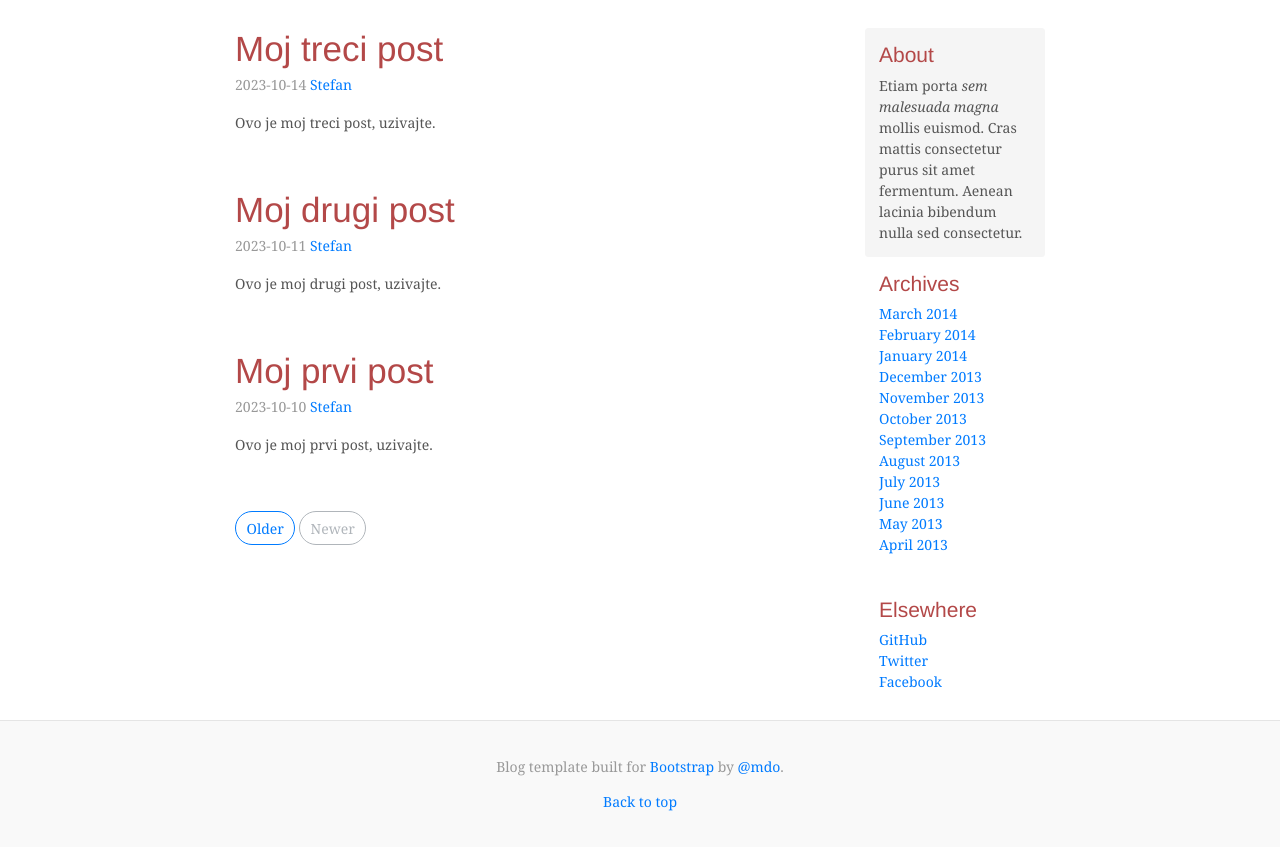
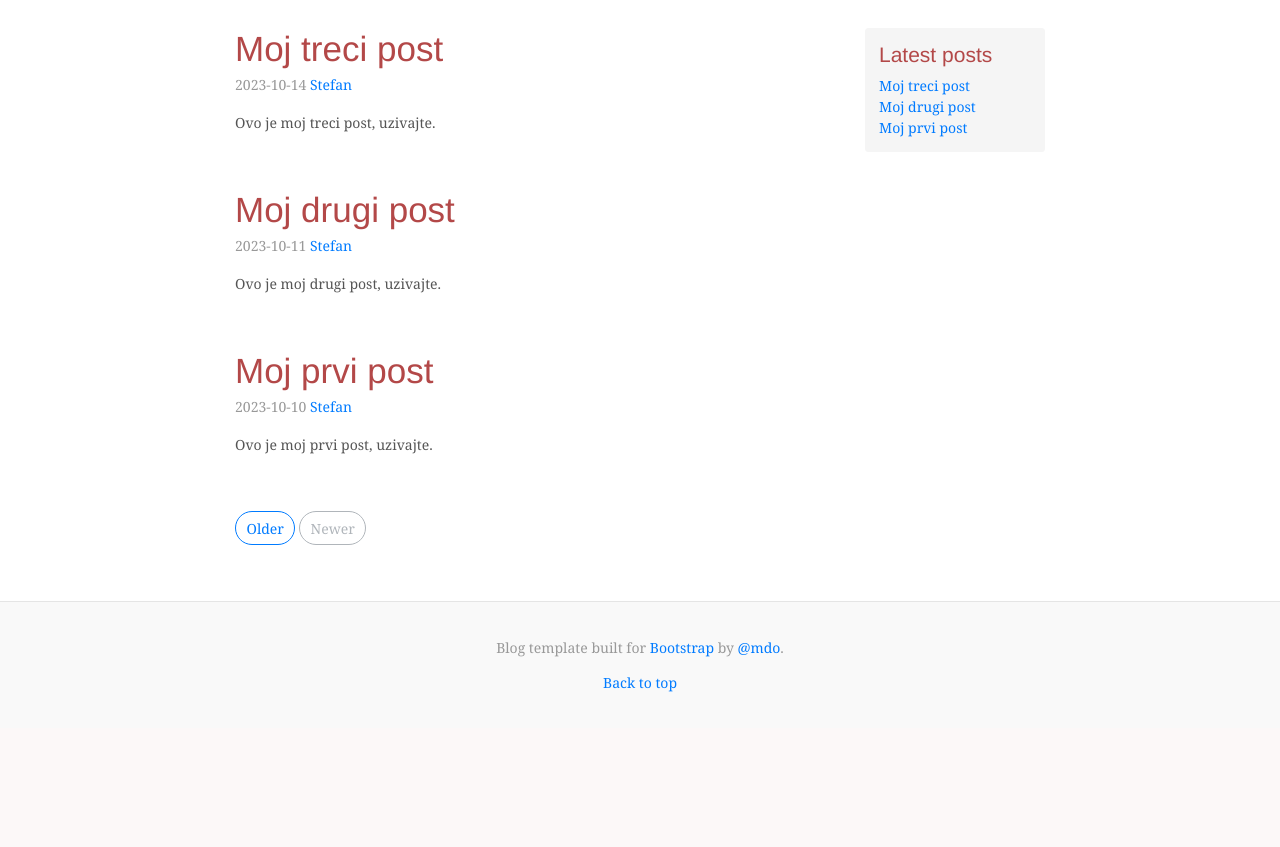
Before and after one commit to stefandrazic/OK_Zavrsni, a PHP site: page /index.php in a window 1280 px wide. Shown: the part 205-1052 px from the top of the page. After the commit the page ends 897 px from the top, so only its background shows below. Run offline with PHP 8.4, Linux system fonts and the light colour scheme; data comes from the database, SQL or seed files in the repository.

Commit message:
Zadatak 7

```diff
--- a/sidebar.php
+++ b/sidebar.php
@@ -1,35 +1,19 @@
+<?php
+$sql4 = "SELECT * FROM posts ORDER BY created_at DESC LIMIT 3";
+$posts5 = getData($sql4, $connection, $fetchAll = true);
+?>
+
 <aside class="col-sm-3 ml-sm-auto blog-sidebar">
     <div class="sidebar-module sidebar-module-inset">
-        <h4>About</h4>
-        <p>
-            Etiam porta <em>sem malesuada magna</em> mollis euismod. Cras
-            mattis consectetur purus sit amet fermentum. Aenean lacinia
-            bibendum nulla sed consectetur.
-        </p>
-    </div>
-    <div class="sidebar-module">
-        <h4>Archives</h4>
+        <h4>Latest posts</h4>
         <ol class="list-unstyled">
-            <li><a href="#">March 2014</a></li>
-            <li><a href="#">February 2014</a></li>
-            <li><a href="#">January 2014</a></li>
-            <li><a href="#">December 2013</a></li>
-            <li><a href="#">November 2013</a></li>
-            <li><a href="#">October 2013</a></li>
-            <li><a href="#">September 2013</a></li>
-            <li><a href="#">August 2013</a></li>
-            <li><a href="#">July 2013</a></li>
-            <li><a href="#">June 2013</a></li>
-            <li><a href="#">May 2013</a></li>
-            <li><a href="#">April 2013</a></li>
-        </ol>
-    </div>
-    <div class="sidebar-module">
-        <h4>Elsewhere</h4>
-        <ol class="list-unstyled">
-            <li><a href="#">GitHub</a></li>
-            <li><a href="#">Twitter</a></li>
-            <li><a href="#">Facebook</a></li>
+            <?php foreach ($posts5 as $post) { ?>
+                <li>
+                    <a href="single-post.php?post_id=<?php echo ($post['id']) ?>">
+                        <?= $post['title'] ?>
+                    </a>
+                </li>
+            <?php } ?>
         </ol>
     </div>
 </aside>
```
